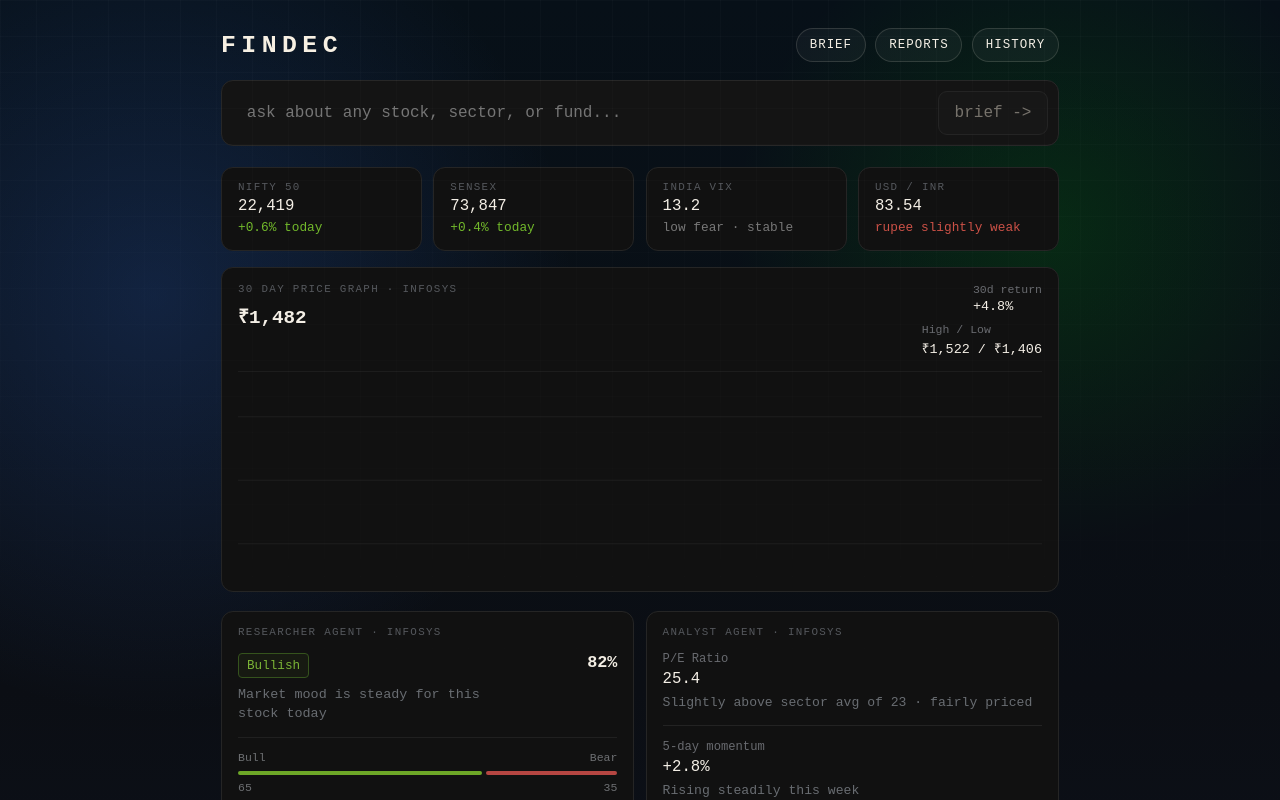
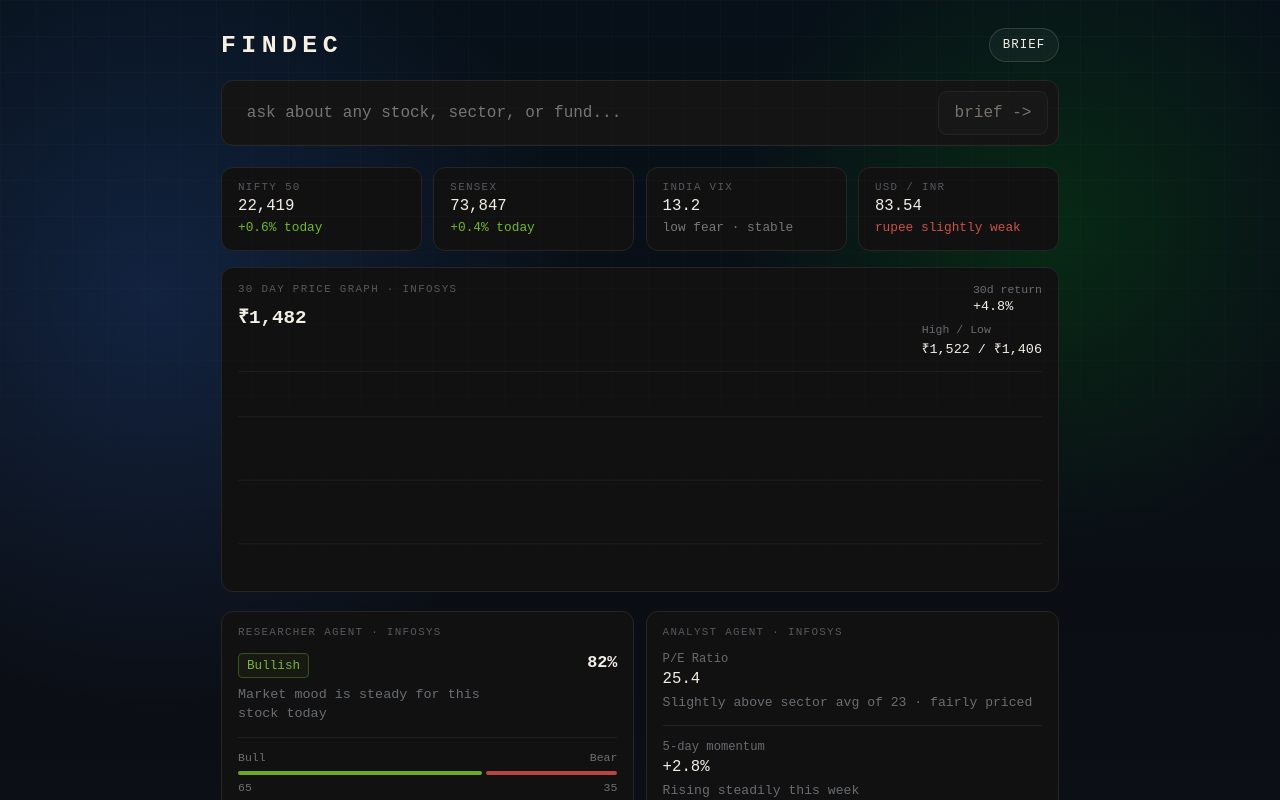
Before and after one commit to mansi104-ai/FINITY, a Next.js app in the folder client/: page /brief in a window 1280 px wide. Shown: the top 800 px of the page. Built offline with nearby package versions, Linux system fonts and the light colour scheme; no server answers.

Commit message:
report and history fix

```diff
--- a/client/app/layout.tsx
+++ b/client/app/layout.tsx
@@ -17,12 +17,6 @@ export default function RootLayout({ children }: { children: ReactNode }) {
               <Link className="findec-topnav-link" href="/brief">
                 Brief
               </Link>
-              <Link className="findec-topnav-link" href="/report">
-                Reports
-              </Link>
-              <Link className="findec-topnav-link" href="/history">
-                History
-              </Link>
             </nav>
           </header>
           <div className="findec-app-strip">
```
